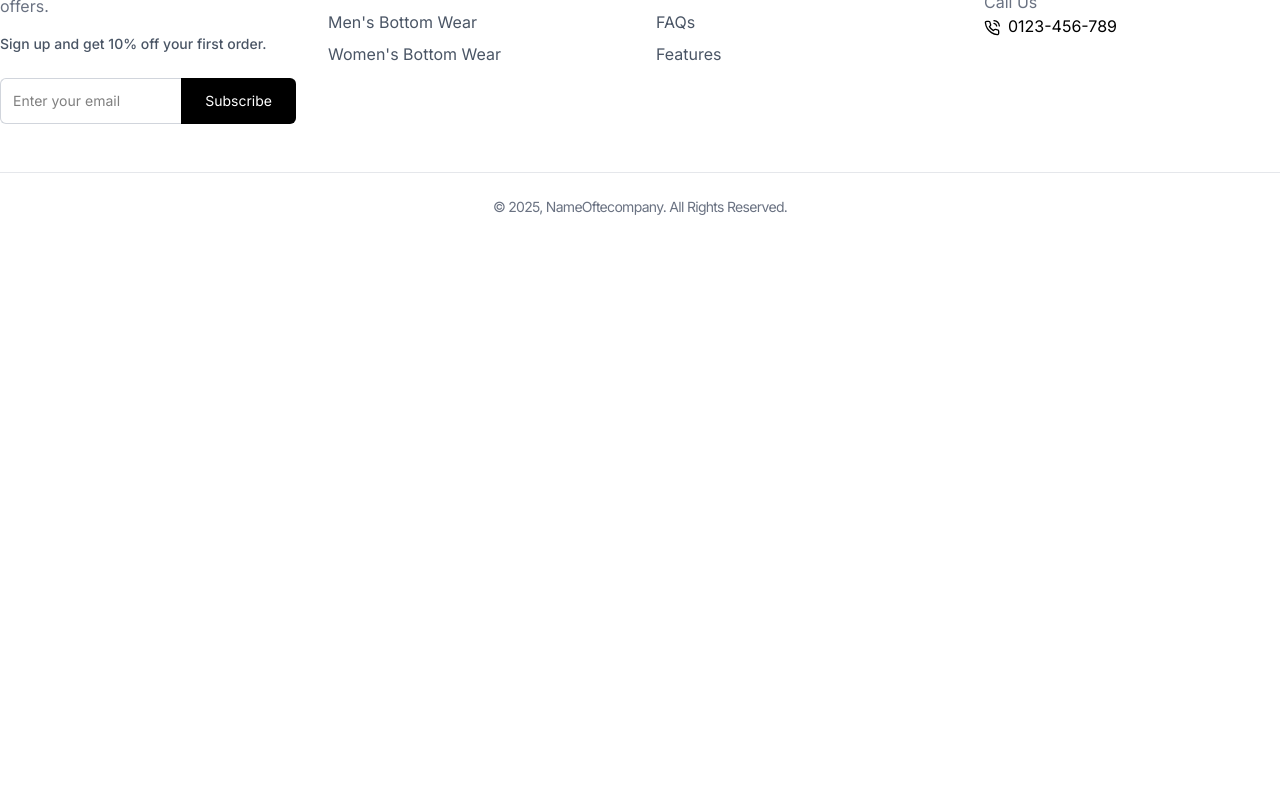
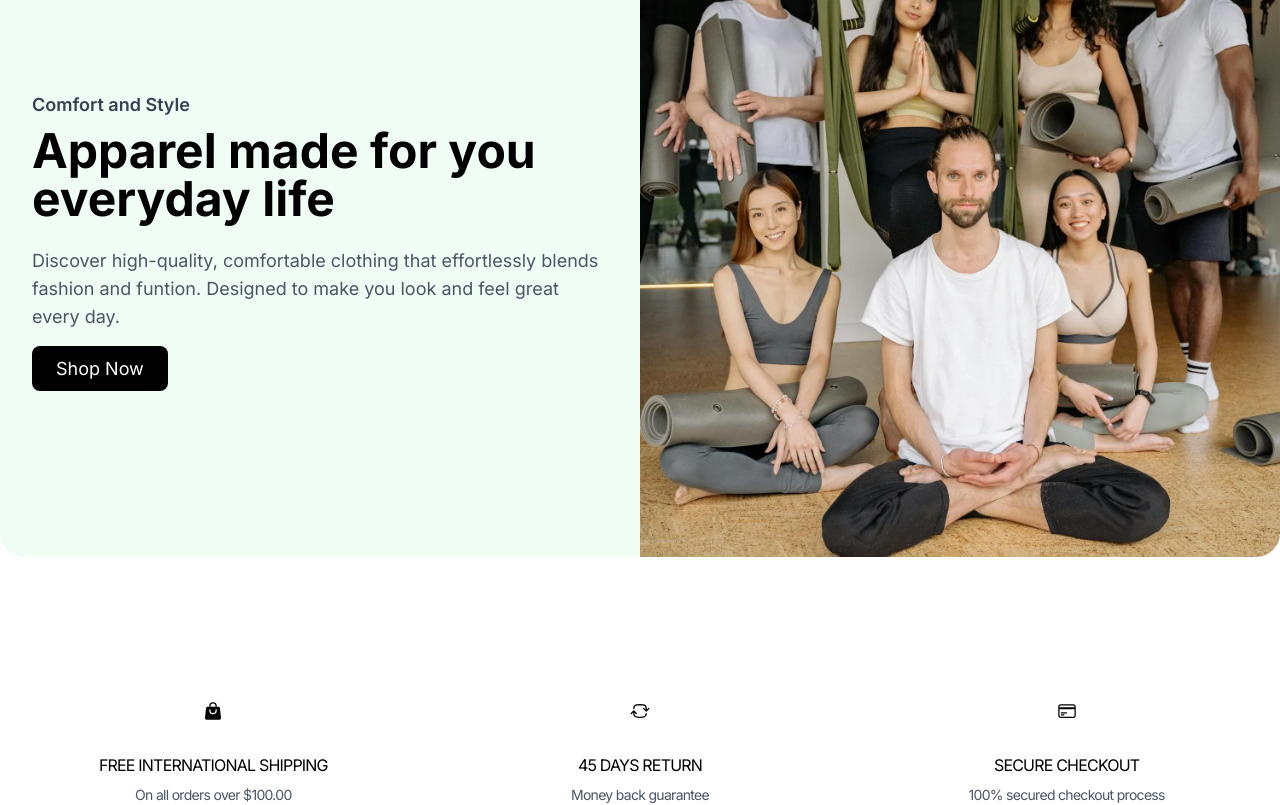
Before and after one commit to 9IlyAss/PFE, a React (Vite) app in the folder frontend/: page / in a window 1280 px wide. Shown: the part 5000-5805 px from the top of the page. Before the commit the page ends 5265 px from the top, so only its background shows below. Built offline with nearby package versions, Linux system fonts and the light colour scheme.

Commit message:
Finished First page of the website

```diff
--- /dev/null
+++ b/frontend/src/components/Products/FeaturedCollection.jsx
@@ -0,0 +1,39 @@
+import React from 'react'
+import { Link } from 'react-router-dom'
+import featured from "../../assets/featured.webp"
+
+const FeaturedCollection = () => {
+  return (
+    <section className="py-16 px-4 lg:px-0" >
+        <div className="container mx-auto flex flex-col-reverse lg:flex-row items-center bg-green-50
+        rounded-3xl">
+            {/* left content */}
+            <div className="lg:w-1/2 p-8 text-center lg:text-left">
+            <h2 className="text-lg font-semibold text-gray-700 mb-2">
+            Comfort and Style
+            </h2>
+            <h2 className="text-4xl lg:text-5xl font-bold mb-6">
+            Apparel made for you everyday life
+            </h2>
+            <p className="text-lg text-gray-600 mb-6">
+                Discover high-quality, comfortable clothing that effortlessly blends fashion and funtion.
+                Designed to make you look and feel great every day.
+                </p>
+            <Link to="/collections/all" className="bg-black text-white px-6 py-3 rounded-lg text-lg hover:bg-gray-800">
+            Shop Now
+            </Link>
+            </div>
+            {/* right content */}
+            <div className="lg:w-1/2">
+            <img src={featured} alt="Featured Collection" className="w-full h-full object-cover
+            lg:rounded-tr-3xl lg:rounded-br-3xl" />
+
+
+            </div>
+
+        </div>
+    </section>
+  )
+}
+
+export default FeaturedCollection
--- /dev/null
+++ b/frontend/src/components/Products/FeaturedSection.jsx
@@ -0,0 +1,39 @@
+import React from 'react'
+import { HiArrowPathRoundedSquare, HiOutlineCreditCard, HiShoppingBag } from 'react-icons/hi2'
+
+const FeaturedSection = () => {
+  return (
+    <section className="py-16 px-4 bg-white" >
+        <div className="container mx-auto grid grid-cols-1 md:grid-cols-3 gap-8 text-center">
+            {/* feature 1  */}
+            <div className="flex flex-col items-center">
+                <div className="p-4 rounded-full mb-4">
+                    <HiShoppingBag className="text-xl" />
+                </div>
+                <h4 className="tracking-tighter mb-2"> FREE INTERNATIONAL SHIPPING </h4>
+                <p className="text-gray-600 text-sm tracking-tighter">On all orders over $100.00</p>
+            </div>
+            {/* feature 2  */}
+            <div className="flex flex-col items-center">
+                <div className="p-4 rounded-full mb-4">
+                    <HiArrowPathRoundedSquare className="text-xl" />
+                </div>
+                <h4 className="tracking-tighter mb-2"> 45 DAYS RETURN </h4>
+                <p className="text-gray-600 text-sm tracking-tighter">Money back guarantee</p>
+            </div>
+            {/* feature 3  */}
+            <div className="flex flex-col items-center">
+                <div className="p-4 rounded-full mb-4">
+                    <HiOutlineCreditCard className="text-xl" />
+                </div>
+                <h4 className="tracking-tighter mb-2"> SECURE CHECKOUT </h4>
+                <p className="text-gray-600 text-sm tracking-tighter">100% secured checkout process</p>
+            </div>
+
+        </div>
+    </section>
+
+)
+}
+
+export default FeaturedSection
--- a/frontend/src/components/Products/NewArrivals.jsx
+++ b/frontend/src/components/Products/NewArrivals.jsx
@@ -135,12 +135,7 @@
             setCanScrollLeft(leftScroll > 0);
             setCanScrollRight(rightScrollable);
         }
-        console.log({
-            scrollLeftA: container.scrollLeft,
-            clientWidth: container.clientWidth,
-            containerScrollWidth: container.scrollWidth,
-            offsetLeft : scrollRef.current.offsetLeft,
-        });
+
     };
     useEffect(() => {
         const container = scrollRef.current;
--- a/frontend/src/pages/Home.jsx
+++ b/frontend/src/pages/Home.jsx
@@ -4,6 +4,8 @@
 import NewArrivals from '../components/Products/NewArrivals'
 import ProductDetails from '../components/Products/ProductDetails'
 import ProductGrid from '../components/Products/ProductGrid'
+import FeaturedCollection from '../components/Products/FeaturedCollection'
+import FeaturedSection from '../components/Products/FeaturedSection'
 
 
 const placeholderProducts = [
@@ -76,6 +78,8 @@
           </h2>
           <ProductGrid products={placeholderProducts} />
         </div>
+        <FeaturedCollection />
+        <FeaturedSection />
     </div>
   )
 }
```
